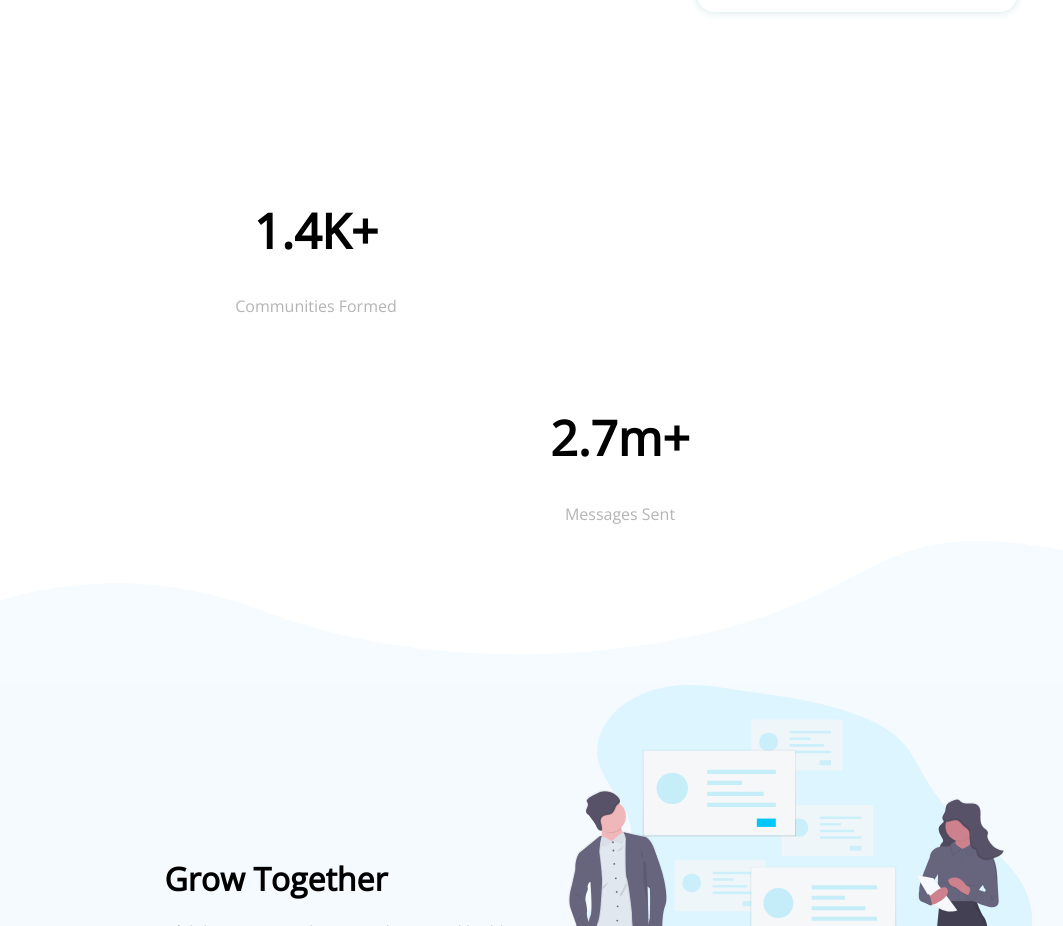
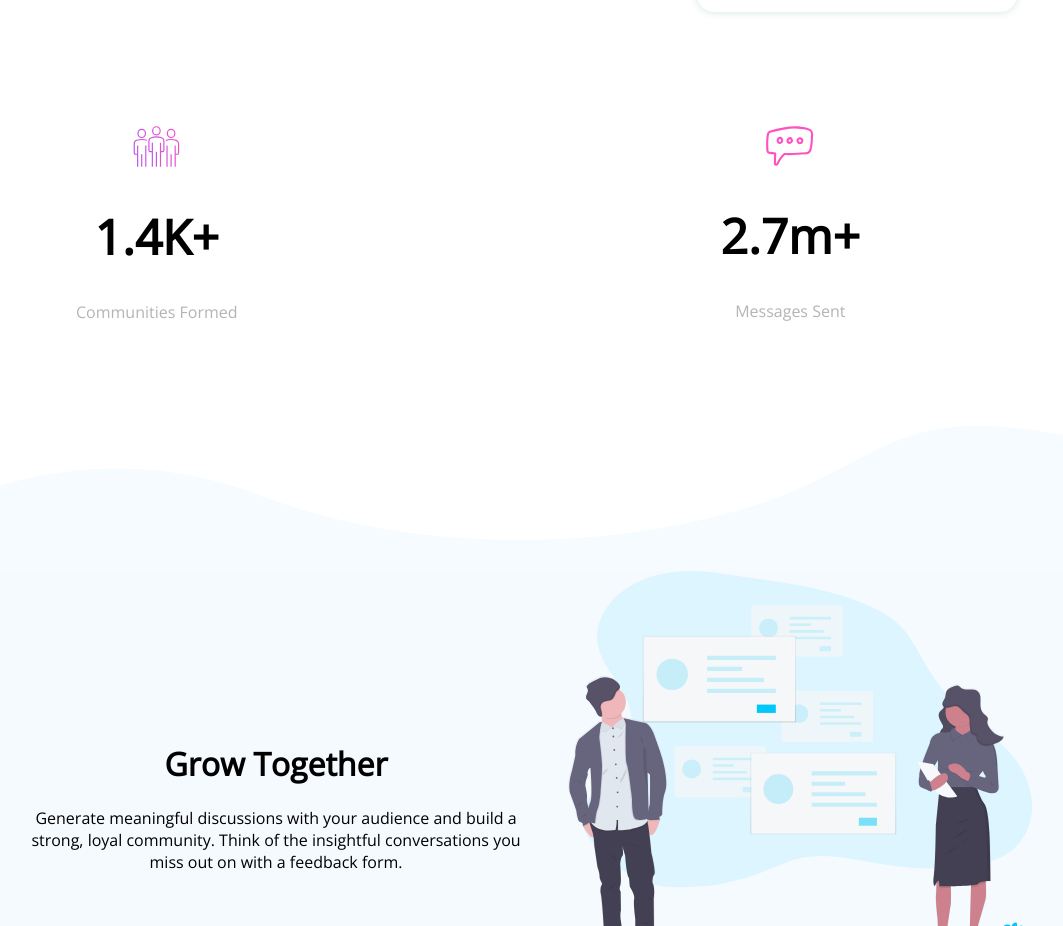
Before and after one commit to Shadyelsawy536/Huddle, a plain HTML site: page index.html in a window 1280 px wide. Shown: the part 1132-2058 px from the top of the page, without its empty margins (132-1195 px from the left). Drawn offline with nearby package versions, Linux system fonts and the light colour scheme.

Commit message:
index.html

```diff
--- a/index.html
+++ b/index.html
@@ -27,12 +27,12 @@
             <!-- Numbers and Icons -->
             <div class="numbers">
                 <div class="communities">
-                    <iframe src="https://raw.githubusercontent.com/Shadyelsawy536/Huddle/36e0dd6a4358af79ca475240860f1e02405b2b68/Images/icon-communities.svg" frameborder="0"></iframe>
+                    <img src="https://raw.githubusercontent.com/Shadyelsawy536/Huddle/36e0dd6a4358af79ca475240860f1e02405b2b68/Images/icon-communities.svg">
                     <h1 class="oneK">1.4K+</h1>
                     <p class="picons">Communities Formed</p>
                 </div>
                 <div class="messages">
-                    <iframe src="https://raw.githubusercontent.com/Shadyelsawy536/Huddle/36e0dd6a4358af79ca475240860f1e02405b2b68/Images/icon-messages.svg" frameborder="0"></iframe>
+                    <img src="https://raw.githubusercontent.com/Shadyelsawy536/Huddle/36e0dd6a4358af79ca475240860f1e02405b2b68/Images/icon-messages.svg">
                     <h1 class="oneK">2.7m+</h1>
                     <p class="picons">Messages Sent</p>
                 </div>
```
